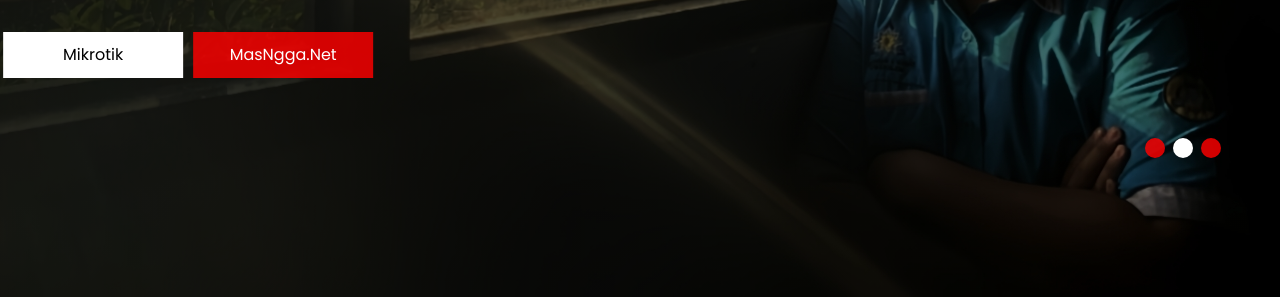
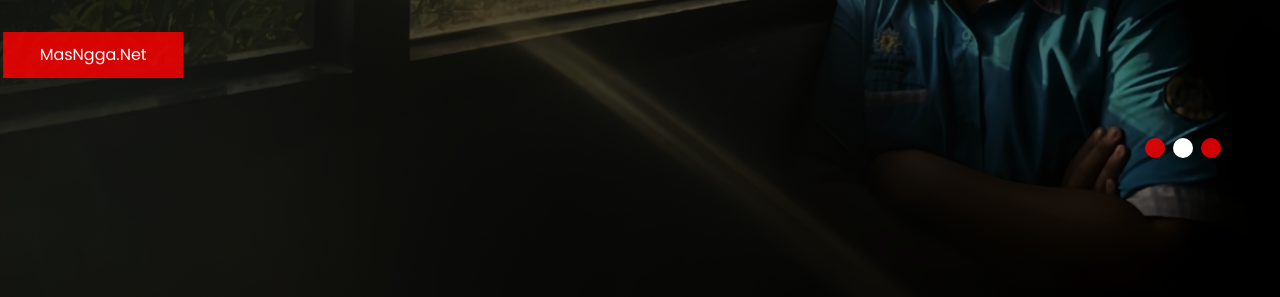
Before and after one commit to anggaardhiyansah/anggaardhiyansah.github.io, a plain HTML site: page index.html in a window 1280 px wide. Shown: the part 503-800 px from the top of the page. Drawn offline with Linux system fonts and the light colour scheme.

Commit message:
Update index.html

```diff
--- a/index.html
+++ b/index.html
@@ -117,7 +117,7 @@
                       Tugas, Tenang Jasa Kita Adalah Kuncinya
                     </p>
                     <div class="btn-box">
-                      <a href="mkt/mkt.html" class="btn-1"> Mikrotik </a>
+                      <!--<a href="mkt/mkt.html" class="btn-1"> Mikrotik </a> -->
                       <a href="https://masngga.github.io/" class="btn-2">MasNgga.Net</a>
                     </div>
                   </div>
@@ -141,7 +141,7 @@
                       Tugas, Tenang Jasa Kita Adalah Kuncinya
                     </p>
                     <div class="btn-box">
-                      <a href="mkt/mkt.html" class="btn-1"> Mikrotik </a>
+                     <!-- <a href="mkt/mkt.html" class="btn-1"> Mikrotik </a> -->
                       <a href="https://masngga.github.io/" class="btn-2">MasNgga.Net</a>
                     </div>
                   </div>
@@ -165,7 +165,7 @@
                       Tugas, Tenang Jasa Kita Adalah Kuncinya
                     </p>
                     <div class="btn-box">
-                      <a href="mkt/mkt.html" class="btn-1"> Mikrotik </a>
+                     <!-- <a href="mkt/mkt.html" class="btn-1"> Mikrotik </a> -->
                       <a href="https://masngga.github.io/" class="btn-2">MasNgga.Net</a>
                     </div>
                   </div>
```
